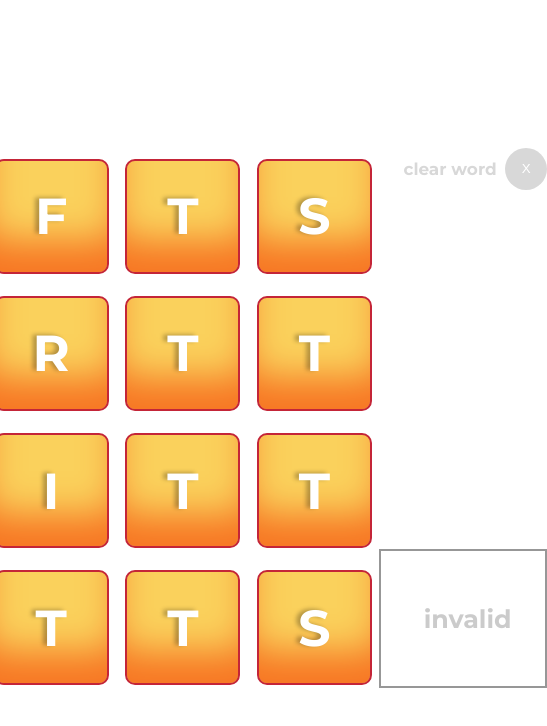
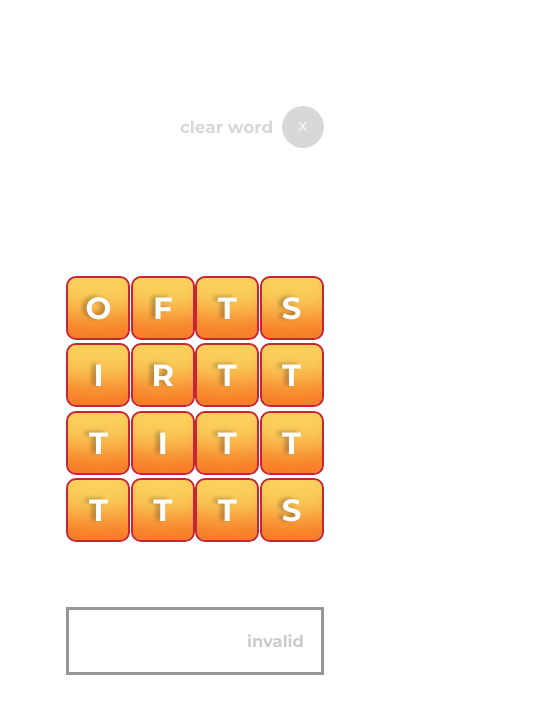
Before and after one commit to syaker/grid-project, a React (Create React App) app: page / in a window 390 px wide. Shown: the top 726 px of the page, 547 px wide, since content can reach past the window. Built offline with nearby package versions, Linux system fonts and the light colour scheme.

Commit message:
style: Add more media queries

```diff
--- a/src/App.css
+++ b/src/App.css
@@ -72,7 +72,7 @@ html {
   border: none;
 }
 
-@media screen and (max-width: 375px) {
+@media only screen and (max-width: 375px) {
   .container {
     display: grid;
     grid-area: container;
@@ -154,3 +154,101 @@ html {
     font-size: 1.7em;
   }
 }
+
+@media only screen and (min-width: 376px) and (max-width: 425px) {
+  .container {
+    display: grid;
+    grid-area: container;
+    grid-template-areas:
+      'container-reset'
+      'container-grid'
+      'container-word';
+    width: 22em;
+    height: 90vh;
+  }
+
+  .container-word {
+    width: 100%;
+    justify-content: center;
+    align-content: center;
+    align-items: flex-start;
+  }
+
+  .container-letter {
+    width: 100%;
+    border: 3px solid;
+    border-color: #979797;
+    height: 1em;
+    padding: 3vh 2vh 3vh;
+    margin: 0;
+  }
+
+  .container-reset {
+    align-content: center;
+    flex-wrap: wrap;
+  }
+
+  .grid {
+    display: grid;
+    grid-template-columns: repeat(4, 1fr);
+    grid-template-rows: repeat(4, 1fr);
+    justify-items: center;
+    margin: 0;
+    width: 100%;
+    height: 23em;
+  }
+
+  .card {
+    box-shadow: inset 0px -3.5em 2.2em -1.8em rgb(247 119 36);
+    border: 0.22em solid;
+    border-color: rgb(196, 37, 56);
+    width: 4.8em;
+    height: 4.8em;
+    margin: 0;
+  }
+
+  .letter {
+    font-size: 2.3em;
+  }
+
+  .invalid {
+    box-shadow: inset 0px -56px 32px -12px #ae1127;
+    background-color: #e84555;
+    color: white;
+    border: none;
+  }
+
+  .valid {
+    box-shadow: inset 0em -2.9em 1.55em -0.38em #5ba72c;
+    background-color: #aee84e;
+    color: white;
+    border: none;
+  }
+
+  .placeholder {
+    font-size: 1.4em;
+  }
+
+  .single-letter-invalid {
+    font-size: 2em;
+  }
+
+  .single-letter-valid {
+    font-size: 1.7em;
+  }
+}
+
+@media only screen and (min-width: 750px) and (max-width: 1010px) {
+  .card {
+    width: 12.8vh;
+    height: 12.8vh;
+  }
+  .grid {
+    width: 65vh;
+    height: 58vh;
+  }
+
+  .container-letter {
+    height: 8vh;
+  }
+}
```
